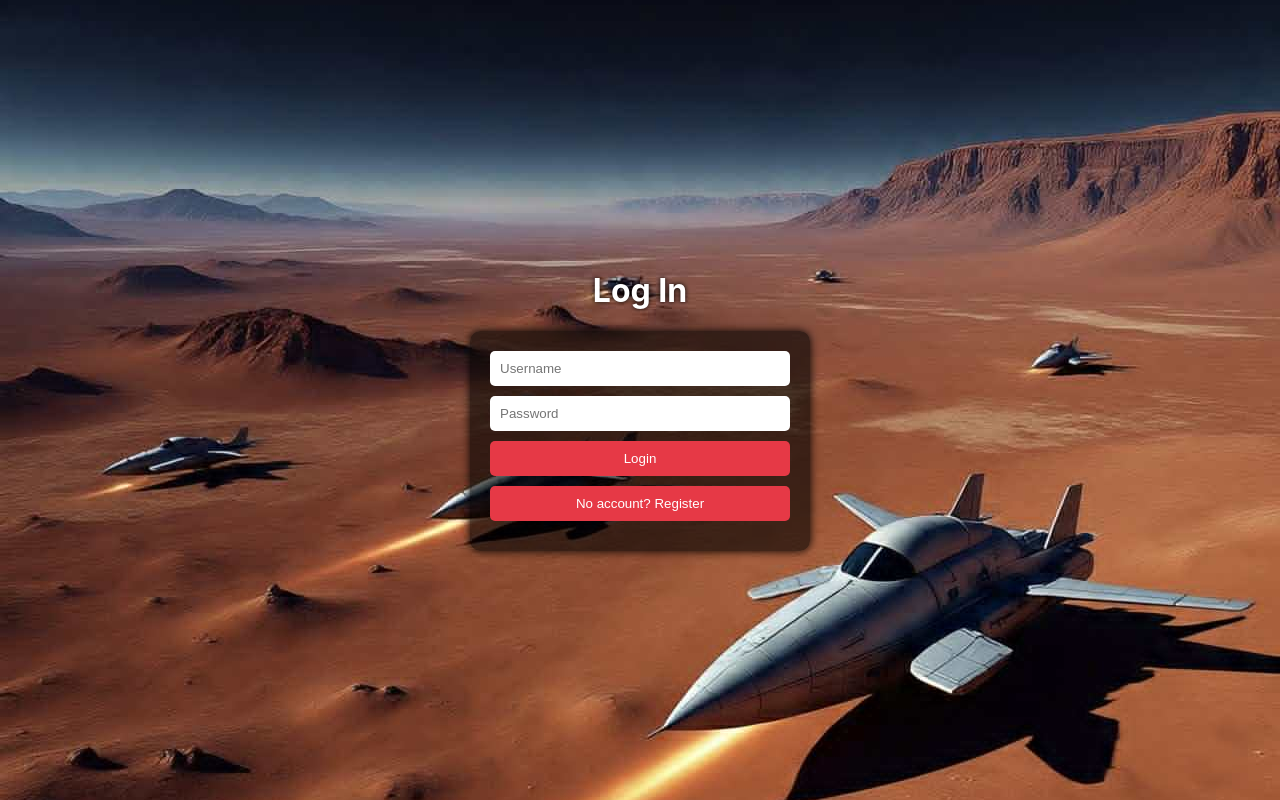
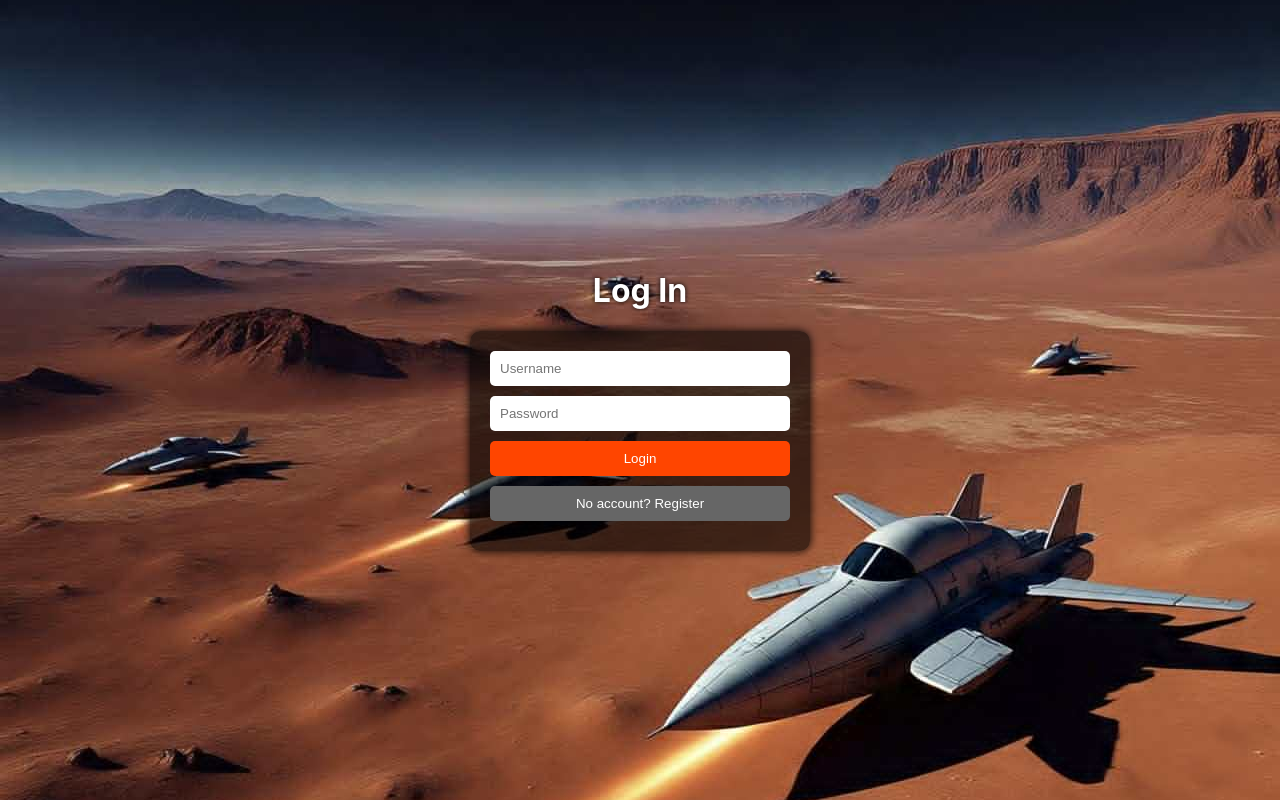
Before and after one commit to Fostar74/Colonize-Mars, a React (Create React App) app: page /#/ in a window 1280 px wide. Built offline with nearby package versions, Linux system fonts and the light colour scheme.

Commit message:
Update LoginRegister.jsx

```diff
--- a/src/pages/LoginRegister.jsx
+++ b/src/pages/LoginRegister.jsx
@@ -1,6 +1,6 @@
 import React, { useState } from "react";
 import "./LoginRegister.css";
-import background from "../images/mars-background.jpg"; // ✅ Correct image import
+import background from "../images/mars-background.jpg"; // ✅ Correct image path
 
 const API_BASE = "https://colonize-mars-web-server.onrender.com";
 
@@ -46,7 +46,7 @@ function LoginRegister() {
           localStorage.setItem("castle", JSON.stringify(savedCastle));
 
           setTimeout(() => {
-            window.location.href = "/#/game"; // ✅ Correct redirection
+            window.location.href = "/#/game"; // ✅ Correct destination
           }, 1500);
         }
       } else {
@@ -59,6 +59,7 @@ function LoginRegister() {
 
   return (
     <div
+      className="login-page"
       style={{
         backgroundImage: `url(${background})`,
         backgroundSize: "cover",
@@ -97,6 +98,12 @@ function LoginRegister() {
               value={email}
               required
               onChange={(e) => setEmail(e.target.value)}
+              style={{
+                padding: "10px",
+                marginBottom: "10px",
+                borderRadius: "5px",
+                border: "none",
+              }}
             />
             <input
               type="text"
@@ -104,6 +111,12 @@ function LoginRegister() {
               value={username}
               required
               onChange={(e) => setUsername(e.target.value)}
+              style={{
+                padding: "10px",
+                marginBottom: "10px",
+                borderRadius: "5px",
+                border: "none",
+              }}
             />
           </>
         )}
@@ -115,6 +128,12 @@ function LoginRegister() {
             value={username}
             required
             onChange={(e) => setUsername(e.target.value)}
+            style={{
+              padding: "10px",
+              marginBottom: "10px",
+              borderRadius: "5px",
+              border: "none",
+            }}
           />
         )}
 
@@ -124,8 +143,25 @@ function LoginRegister() {
           value={password}
           required
           onChange={(e) => setPassword(e.target.value)}
+          style={{
+            padding: "10px",
+            marginBottom: "10px",
+            borderRadius: "5px",
+            border: "none",
+          }}
         />
-        <button type="submit">
+        <button
+          type="submit"
+          style={{
+            padding: "10px",
+            marginBottom: "10px",
+            backgroundColor: "#ff4500",
+            color: "white",
+            border: "none",
+            borderRadius: "5px",
+            cursor: "pointer",
+          }}
+        >
           {isRegister ? "Register" : "Login"}
         </button>
         <button
@@ -134,12 +170,24 @@ function LoginRegister() {
             setIsRegister(!isRegister);
             setMessage("");
           }}
+          style={{
+            padding: "10px",
+            backgroundColor: "#666",
+            color: "white",
+            border: "none",
+            borderRadius: "5px",
+            cursor: "pointer",
+          }}
         >
           {isRegister ? "Have an account? Log In" : "No account? Register"}
         </button>
       </form>
 
-      {message && <p className="login-message">{message}</p>}
+      {message && (
+        <p className="login-message" style={{ marginTop: "15px" }}>
+          {message}
+        </p>
+      )}
     </div>
   );
 }
```
